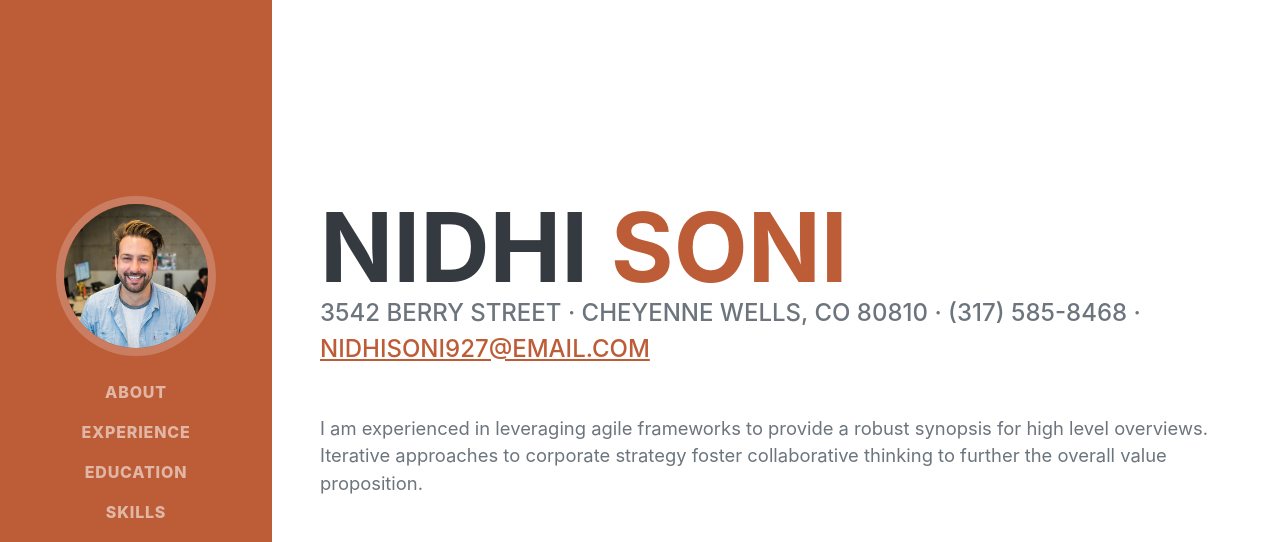
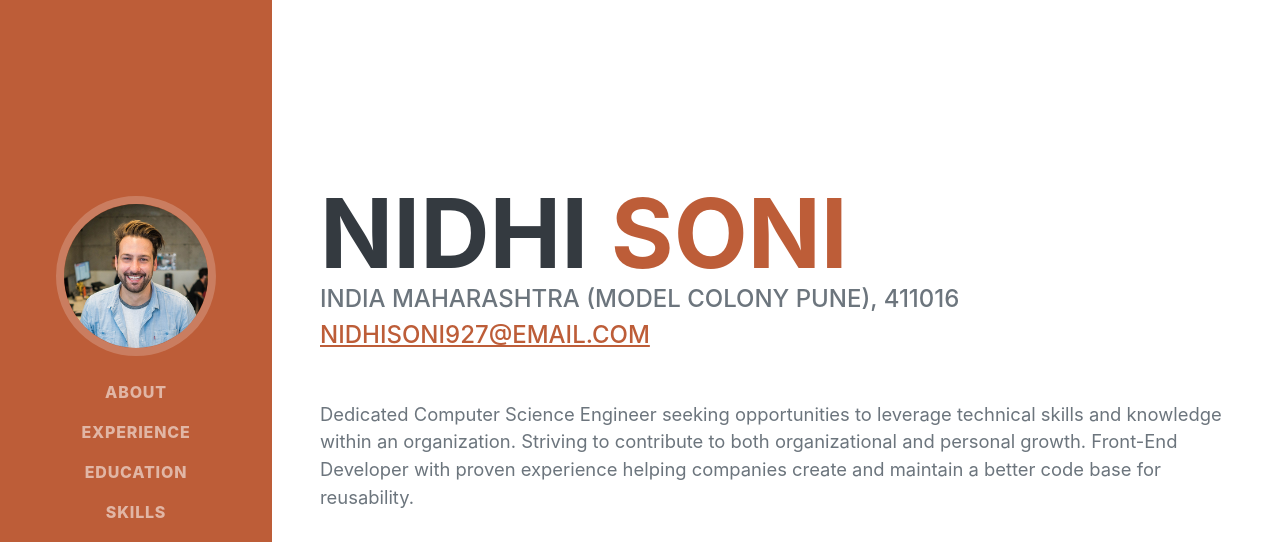
Before and after one commit to nidhisoni927/nidhisoni927.github.io, a website: page dist/index.html in a window 1280 px wide. Shown: the top 542 px of the page. Drawn offline with nearby package versions, Linux system fonts and the light colour scheme; a web font is replaced by a local one.

Commit message:
address updated

```diff
--- a/dist/index.html
+++ b/dist/index.html
@@ -44,10 +44,10 @@
                         <span class="text-primary">soni</span>
                     </h1>
                     <div class="subheading mb-5">
-                        3542 Berry Street · Cheyenne Wells, CO 80810 · (317) 585-8468 ·
+                        INDIA Maharashtra (model colony pune), 411016
                         <a href="mailto:nidhisoni927@email.com">nidhisoni927@email.com</a>
                     </div>
-                    <p class="lead mb-5">I am experienced in leveraging agile frameworks to provide a robust synopsis for high level overviews. Iterative approaches to corporate strategy foster collaborative thinking to further the overall value proposition.</p>
+                    <p class="lead mb-5">Dedicated Computer Science Engineer seeking opportunities to leverage technical skills and knowledge within an organization. Striving to contribute to both organizational and personal growth. Front-End Developer with proven experience helping companies create and maintain a better code base for reusability.</p>
                     <div class="social-icons">
                         <a class="social-icon" href="#!"><i class="fab fa-linkedin-in"></i></a>
                         <a class="social-icon" href="#!"><i class="fab fa-github"></i></a>
```
